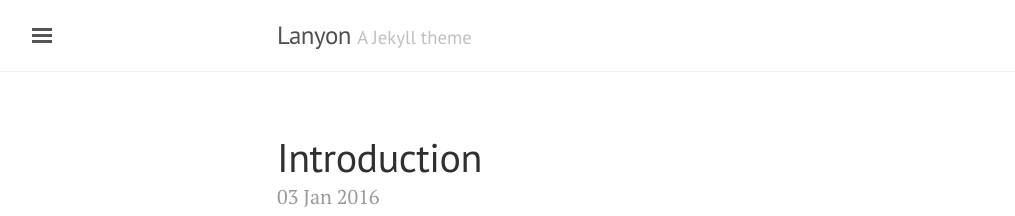
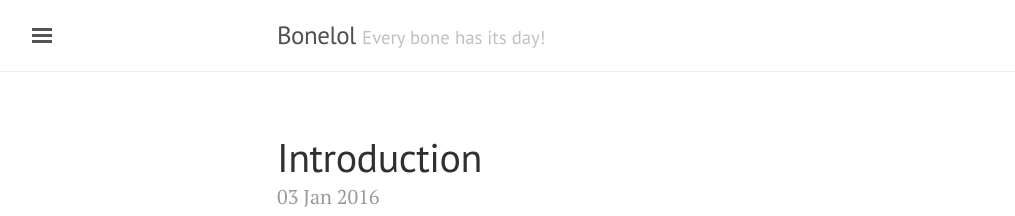
Before and after one commit to Bonelol/bonelol.github.io, a Jekyll site: the page built from index.html, in a window 1280 px wide and 900 px high. Shown: the top 216 px of the window, without its empty margins (3-1018 px from the left). Built offline with Jekyll 4.4.1, drawn with Linux system fonts in a browser that asks for light colours; the list of posts is cut into pages by our own code.

Commit message:
Update _config.yml

```diff
--- a/_config.yml
+++ b/_config.yml
@@ -5,18 +5,18 @@
 relative_permalinks: true
 
 # Setup
-title:               Lanyon
-tagline:             'A Jekyll theme'
-description:         'A reserved <a href="http://jekyllrb.com" target="_blank">Jekyll</a> theme that places the utmost gravity on content with a hidden drawer. Made by <a href="https://twitter.com/mdo" target="_blank">@mdo</a>.'
-url:                 http://lanyon.getpoole.com
+title:               Bonelol
+tagline:             'Every bone has its day!'
+description:         ''
+url:                 http://bonelol.github.io
 baseurl:             ''
 paginate:            5
 
 # About/contact
 author:
-  name:              Mark Otto
-  url:               https://twitter.com/mdo
-  email:             markdotto@gmail.com
+  name:              Max Meng
+  url:               http://bonelol.github.io
+  email:             gutoulol@gmail.com
 
 # Custom vars
 version:             1.0.0
```
